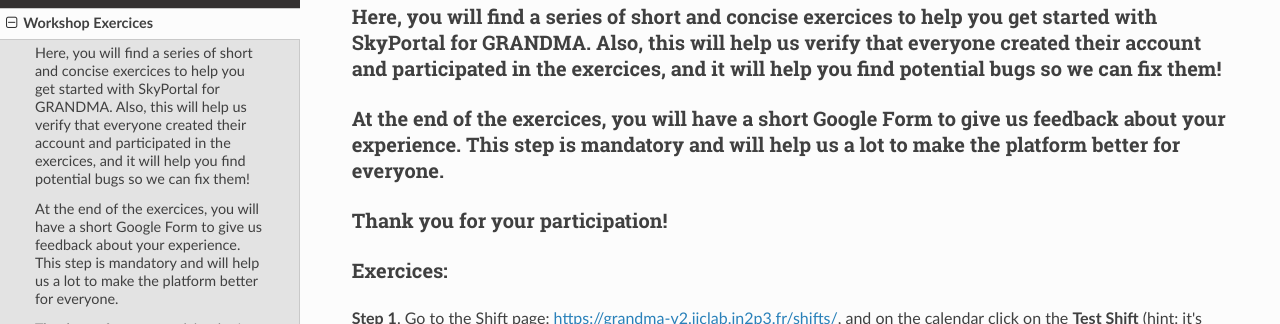
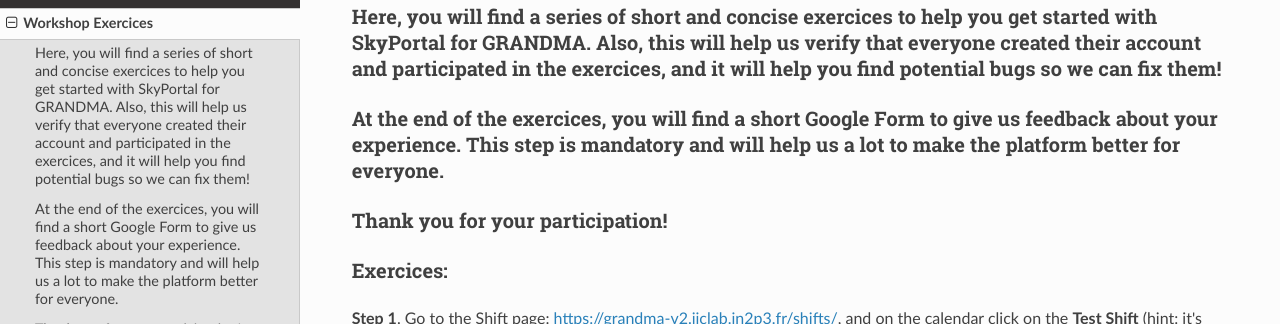
Before and after one commit to grandma-collaboration/icare, an MkDocs documentation site: the page built from docs/workshop/index.md, in a window 1280 px wide and 900 px high. Shown: the part 157-481 px from the top of the window. Built offline with MkDocs 1.6.1, drawn with Linux system fonts in a browser that asks for light colours; nearby versions of some CDN libraries.

Commit message:
Changes to be committed: 	modified:   docs/workshop/index.md

```diff
--- a/docs/workshop/index.md
+++ b/docs/workshop/index.md
@@ -1,7 +1,7 @@
 # WORKSHOP EXERCICES
 
 ### **Here, you will find a series of short and concise exercices to help you get started with SkyPortal for GRANDMA. Also, this will help us verify that everyone created their account and participated in the exercices, and it will help you find potential bugs so we can fix them!**
-### At the end of the exercices, you will have a short Google Form to give us feedback about your experience. This step is mandatory and will help us a lot to make the platform better for everyone.
+### At the end of the exercices, you will find a short Google Form to give us feedback about your experience. This step is mandatory and will help us a lot to make the platform better for everyone.
 ### **Thank you for your participation!**
 
 ### Exercices:
```
